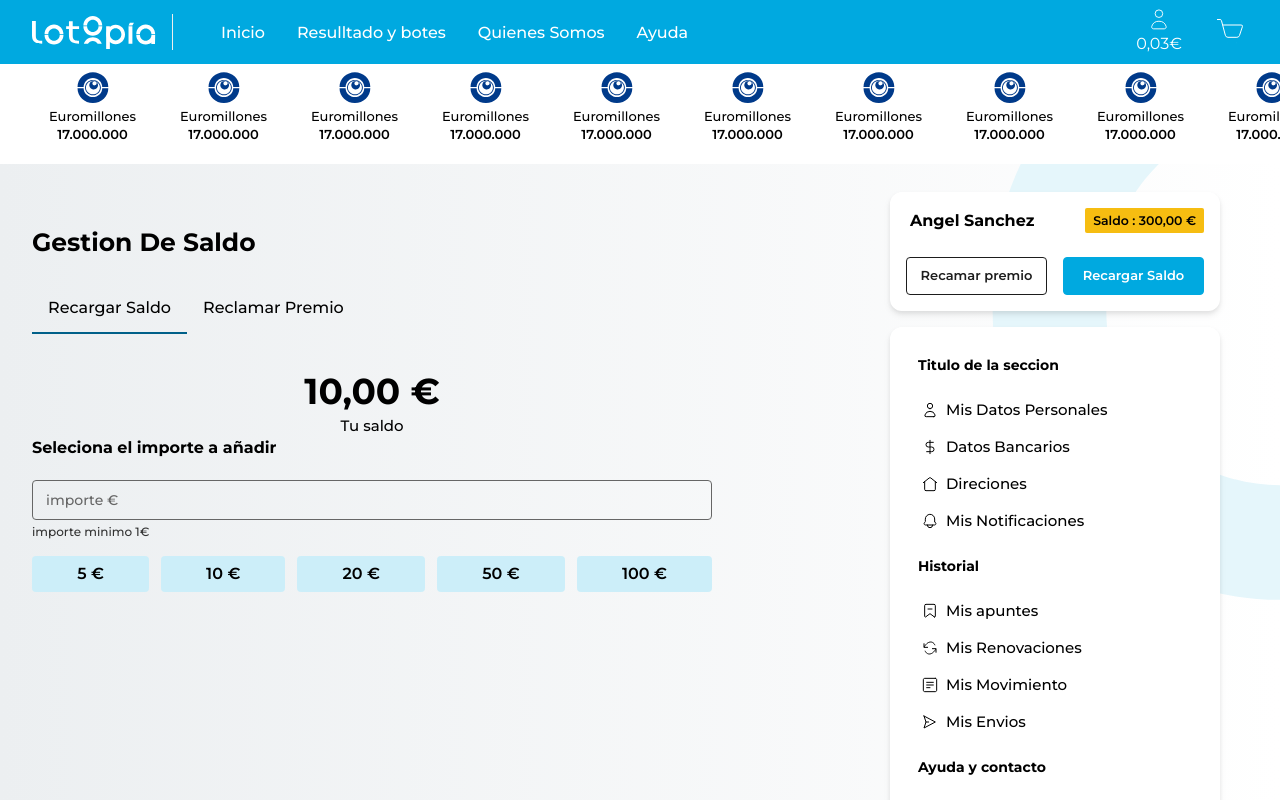
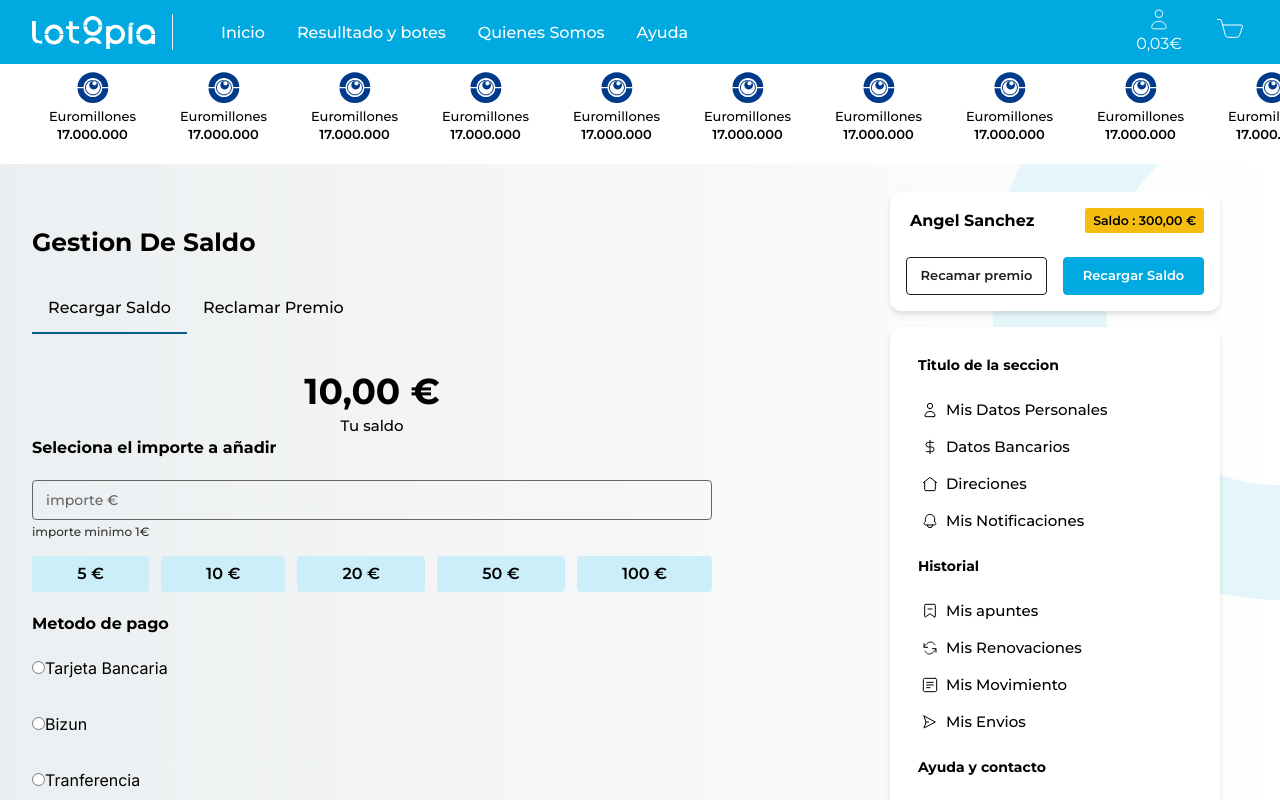
Before and after one commit to angeleesc/pulpo-line-challenger-2, a Next.js app: page / in a window 1280 px wide. Shown: the top 800 px of the page. Built offline with nearby package versions, Linux system fonts and the light colour scheme.

Commit message:
default checked

```diff
--- /dev/null
+++ b/src/app/component/template/payment-radio-options/PaymentRadionOption.tsx
@@ -0,0 +1,29 @@
+
+
+import React from "react";
+
+export default function PaymentRadionOption() {
+
+
+
+
+
+  return <div className="flex flex-col gap-8">
+    <label>
+        <input type="radio" name="payment-option" value={"credit-card"} />
+        <span>Tarjeta Bancaria</span>
+    </label>
+
+    <label>
+        <input type="radio" name="payment-option" value={"bizun"} />
+        <span>Bizun</span>
+    </label>
+    <label>
+        <input type="radio" name="payment-option" value={"transfer"} />
+        <span>Tranferencia</span>
+    </label>
+
+
+
+    </div>;
+}
--- a/src/app/component/template/rechage-balance-form/RechargeBalanceForm.tsx
+++ b/src/app/component/template/rechage-balance-form/RechargeBalanceForm.tsx
@@ -3,6 +3,7 @@ import React, { useState } from "react";
 import TextInput from "../../inputs/text-input/TextInput";
 import { OptionsTabsType } from "@/types/tabOptions";
 import ButtonGroupButton from "../../inputs/button-group-input/ButtonGroupButton";
+import PaymentRadionOption from "../payment-radio-options/PaymentRadionOption";
 
 const moneyValuesOptions: OptionsTabsType[] = [
   {
@@ -58,6 +59,10 @@ export default function RechargeBalanceForm() {
           setOption={setBalanceState}
         />
       </div>
+
+      <h6 className="text-base font-bold mt-5 mb-5">Metodo de pago </h6>
+      <PaymentRadionOption/>
+
     </form>
   );
 }
```
